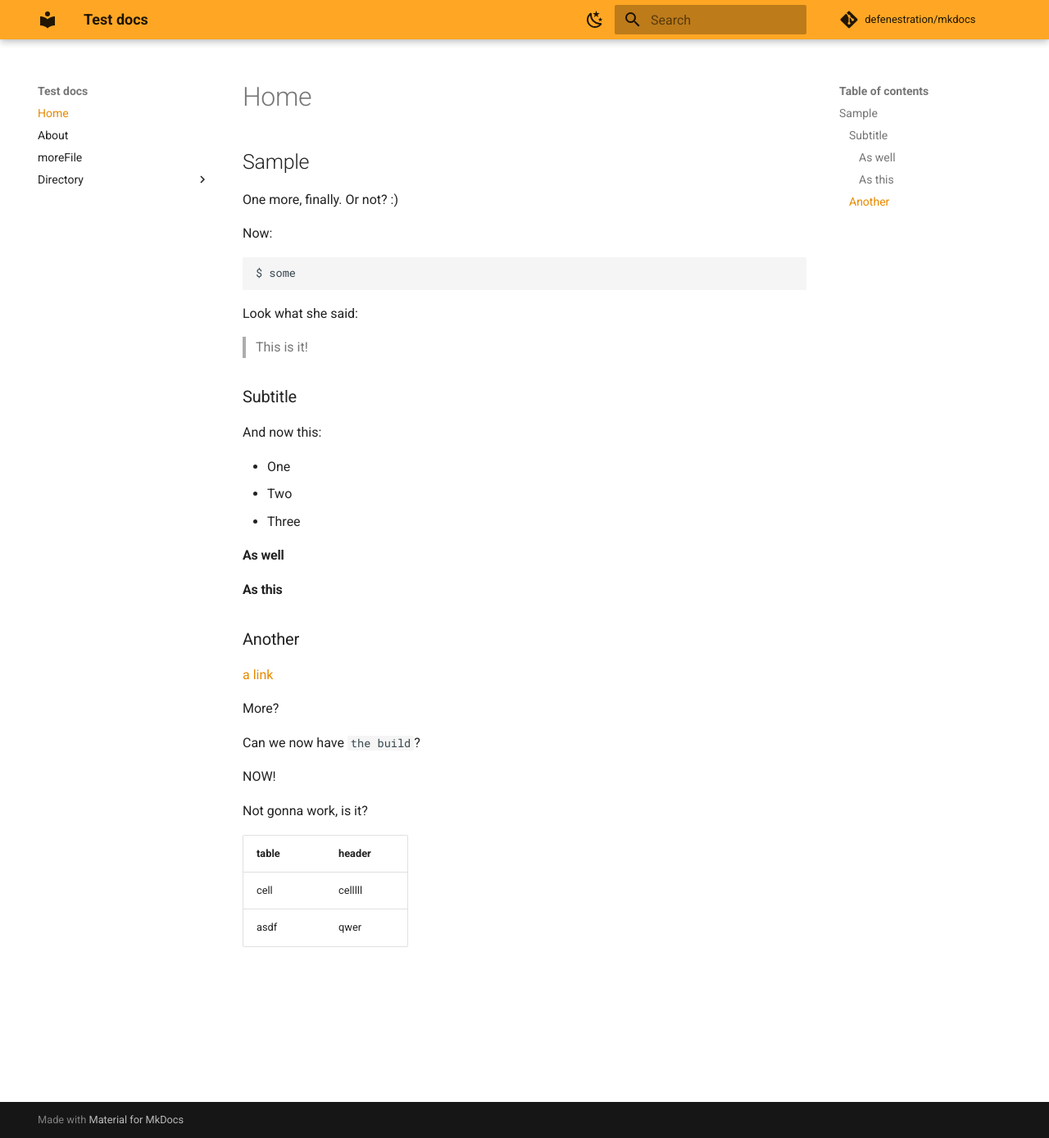
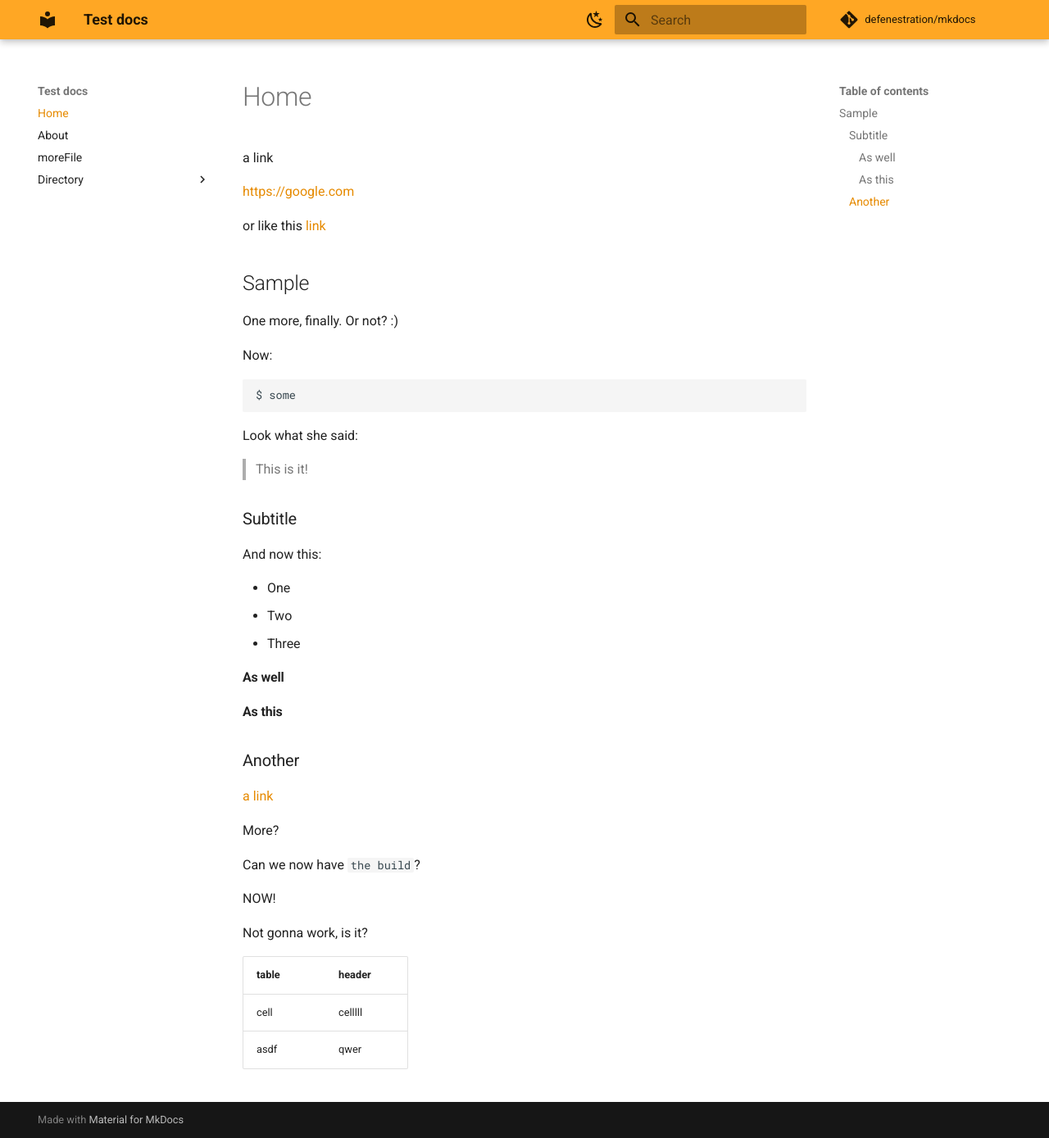
Before and after one commit to defenestration/mkdocs, an MkDocs documentation site: the page built from docs/index.md, in a window 1280 px wide and 1389 px high. Shown: the whole window at 82% size. Built offline with MkDocs 1.6.1 and Material for MkDocs 9.7.7, drawn with Linux system fonts in a browser that asks for light colours; comment, search, counter and statistics services are not loaded.

Commit message:
bare url

```diff
--- a/docs/index.md
+++ b/docs/index.md
@@ -1,3 +1,9 @@
+a link
+
+https://google.com
+
+or like this [link](https://yahoo.com)
+
 ## Sample
 
 One more, finally. Or not? :)
--- a/mkdocs.yml
+++ b/mkdocs.yml
@@ -11,6 +11,14 @@ theme:
   name: material
   palette:
     # https://squidfunk.github.io/mkdocs-material/setup/changing-the-colors/
+    # Dark mode
+    - media: "(prefers-color-scheme: dark)"
+      scheme: slate
+      primary: amber
+      # accent: blue
+      toggle:
+        icon: material/weather-sunny
+        name: Switch to light mode
     # Light mode
     - media: "(prefers-color-scheme: light)"
       scheme: default
@@ -19,17 +27,10 @@ theme:
       toggle:
         icon: material/weather-night
         name: Switch to dark mode
-
-    # Dark mode
-    - media: "(prefers-color-scheme: dark)"
-      scheme: slate
-      primary: amber
-      # accent: blue
-      toggle:
-        icon: material/weather-sunny
-        name: Switch to light mode
   features:
     - navigation.top
 plugins:
 - search
-# - tags:
+# automatically link 'bare' urls
+markdown_extensions:
+- pymdownx.magiclink
```
